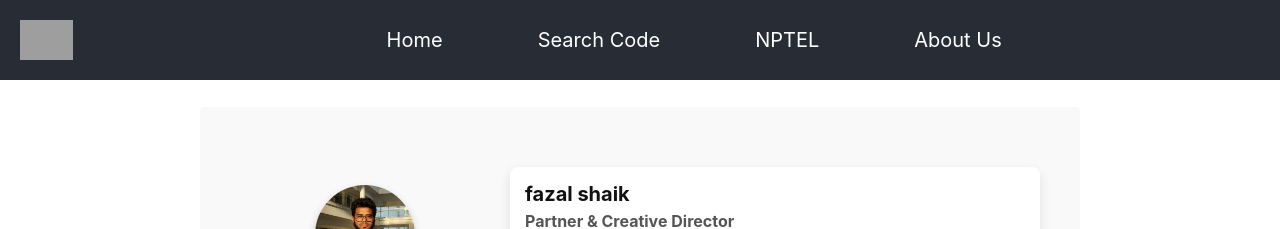
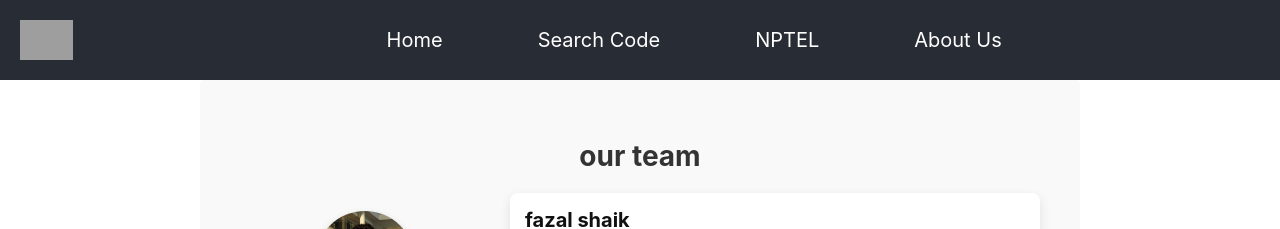
Before and after one commit to fazalshai/anyhomeworks, a React (Create React App) app: page /about-us in a window 1280 px wide. Shown: the top 229 px of the page. Built offline with nearby package versions, Linux system fonts and the light colour scheme; grey boxes are pictures that could not be loaded.

Commit message:
Update AboutUs.js

```diff
--- a/src/AboutUs.js
+++ b/src/AboutUs.js
@@ -33,7 +33,7 @@ const teamMembers = [
 const AboutUs = () => {
     return (
         <div className="about-us">
-            <h1 className="about-us-title"></h1>
+            <h1 className="about-us-title">our team</h1>
             <div className="team-members">
                 {teamMembers.map((member, index) => (
                     <div className={`team-member ${index % 2 === 0 ? 'left' : 'right'}`} key={index}>
```
